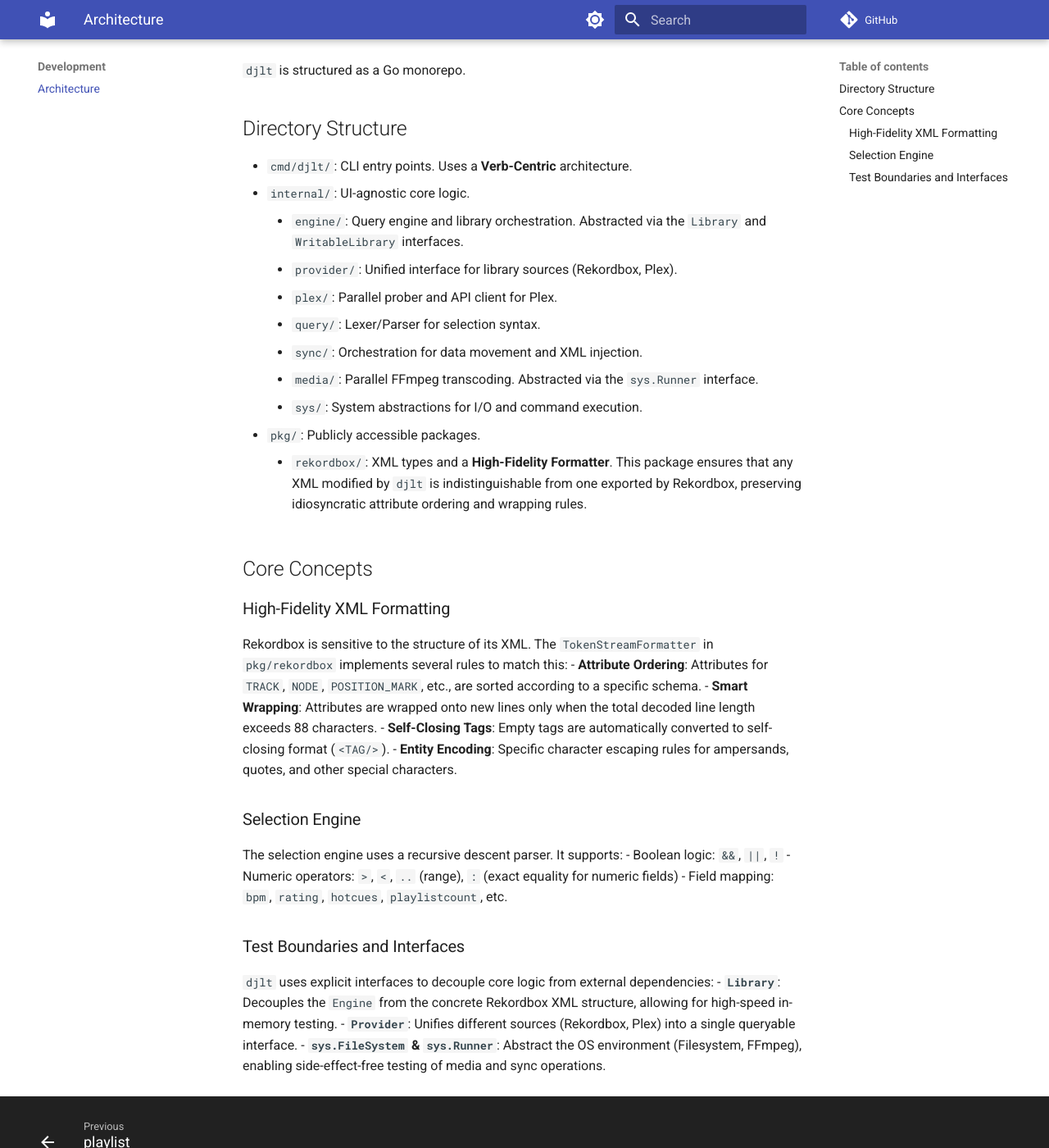
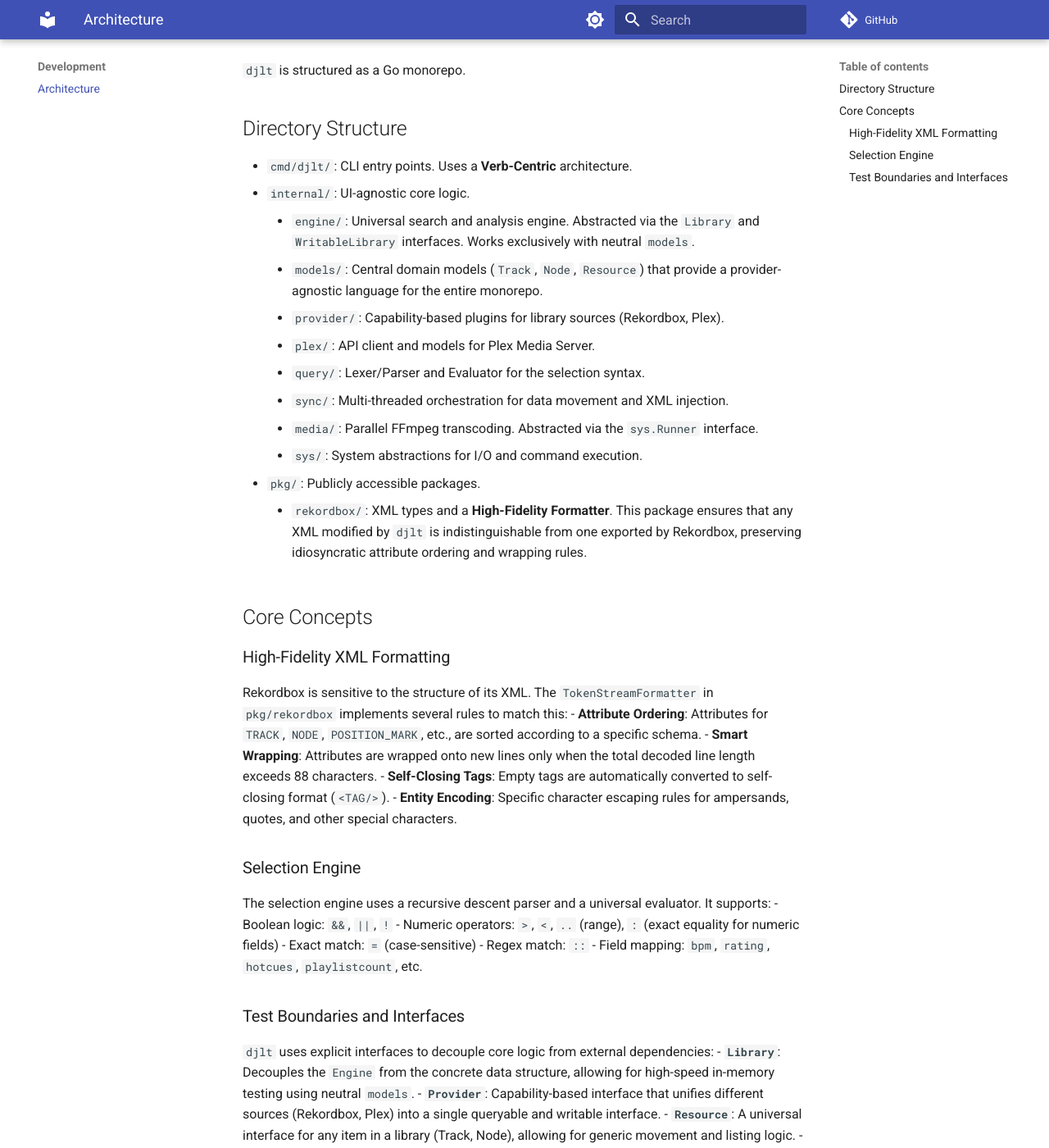
Before and after one commit to llttlltt/dj-library-tools, an MkDocs documentation site: the page built from docs/development/architecture.md, in a window 1280 px wide and 1400 px high, scrolled down 201 px. Shown: the whole window at 82% size. Built offline with MkDocs 1.6.1 and Material for MkDocs 9.7.7, drawn with Linux system fonts in a browser that asks for light colours; comment, search, counter and statistics services are not loaded.

Commit message:
docs(dev): update architecture to reflect neutral models and capability interfaces

```diff
--- a/docs/development/architecture.md
+++ b/docs/development/architecture.md
@@ -6,11 +6,12 @@
 
 - `cmd/djlt/`: CLI entry points. Uses a **Verb-Centric** architecture.
 - `internal/`: UI-agnostic core logic.
-    - `engine/`: Query engine and library orchestration. Abstracted via the `Library` and `WritableLibrary` interfaces.
-    - `provider/`: Unified interface for library sources (Rekordbox, Plex).
-    - `plex/`: Parallel prober and API client for Plex.
-    - `query/`: Lexer/Parser for selection syntax.
-    - `sync/`: Orchestration for data movement and XML injection.
+    - `engine/`: Universal search and analysis engine. Abstracted via the `Library` and `WritableLibrary` interfaces. Works exclusively with neutral `models`.
+    - `models/`: Central domain models (`Track`, `Node`, `Resource`) that provide a provider-agnostic language for the entire monorepo.
+    - `provider/`: Capability-based plugins for library sources (Rekordbox, Plex).
+    - `plex/`: API client and models for Plex Media Server.
+    - `query/`: Lexer/Parser and Evaluator for the selection syntax.
+    - `sync/`: Multi-threaded orchestration for data movement and XML injection.
     - `media/`: Parallel FFmpeg transcoding. Abstracted via the `sys.Runner` interface.
     - `sys/`: System abstractions for I/O and command execution.
 - `pkg/`: Publicly accessible packages.
@@ -26,13 +27,16 @@
 - **Entity Encoding**: Specific character escaping rules for ampersands, quotes, and other special characters.
 
 ### Selection Engine
-The selection engine uses a recursive descent parser. It supports:
+The selection engine uses a recursive descent parser and a universal evaluator. It supports:
 - Boolean logic: `&&`, `||`, `!`
 - Numeric operators: `>`, `<`, `..` (range), `:` (exact equality for numeric fields)
+- Exact match: `=` (case-sensitive)
+- Regex match: `::`
 - Field mapping: `bpm`, `rating`, `hotcues`, `playlistcount`, etc.
 
 ### Test Boundaries and Interfaces
 `djlt` uses explicit interfaces to decouple core logic from external dependencies:
-- **`Library`**: Decouples the `Engine` from the concrete Rekordbox XML structure, allowing for high-speed in-memory testing.
-- **`Provider`**: Unifies different sources (Rekordbox, Plex) into a single queryable interface.
+- **`Library`**: Decouples the `Engine` from the concrete data structure, allowing for high-speed in-memory testing using neutral `models`.
+- **`Provider`**: Capability-based interface that unifies different sources (Rekordbox, Plex) into a single queryable and writable interface.
+- **`Resource`**: A universal interface for any item in a library (Track, Node), allowing for generic movement and listing logic.
 - **`sys.FileSystem` & `sys.Runner`**: Abstract the OS environment (Filesystem, FFmpeg), enabling side-effect-free testing of media and sync operations.
```
